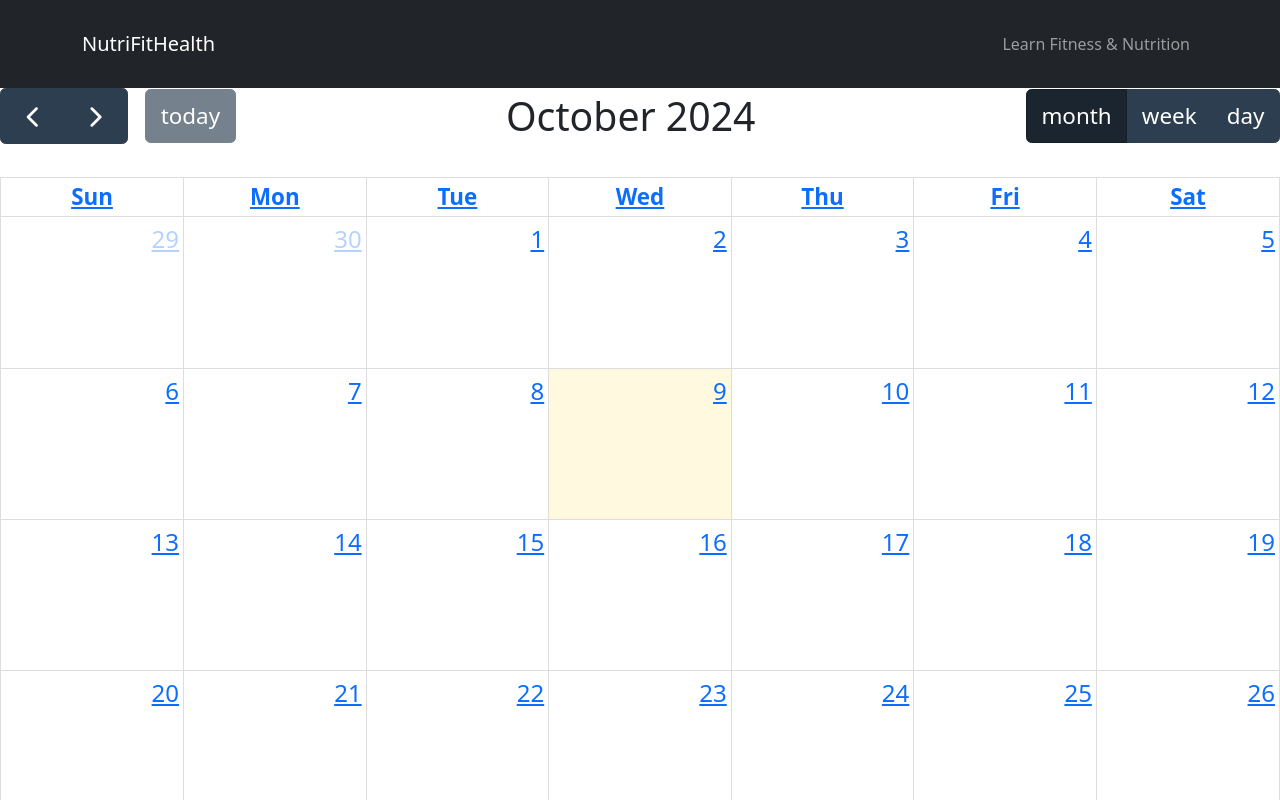
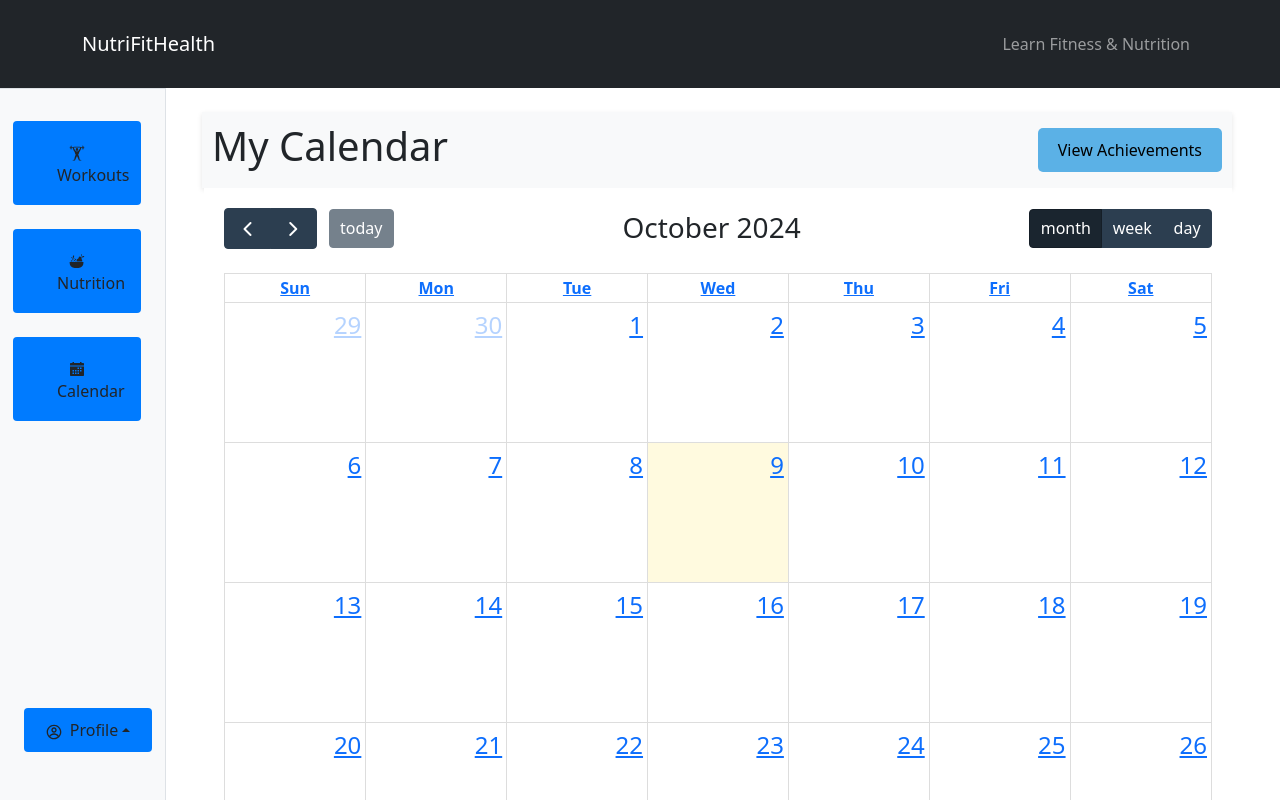
Before and after one commit to iHoopcs/CSC-490---Health-Care-Management-System, a React (Create React App) app in the folder client/: page /calendar in a window 1280 px wide. Shown: the top 800 px of the page. Built offline with nearby package versions, Linux system fonts and the light colour scheme; no server answers.

Commit message:
Added achievement page to Calendar, and added route for achievement page in app.js

```diff
--- a/client/src/App.js
+++ b/client/src/App.js
@@ -9,6 +9,8 @@ import { Workouts } from './pages/Workouts/Workouts.js';
 import { WorkoutPlan } from './pages/Workouts/plan_pages/WorkoutPlan';
 import { WorkoutDay } from './pages/Workouts/plan_pages/WorkoutDay';
 import { Social } from './pages/Social/Social.js';
+import { Achievements } from './pages/Calendar/Achievements/Achievements';
+
 
 /**
   * Entry point of the application used to manage the pages of the
@@ -29,6 +31,7 @@ function App() {
           <Route path='/nutrition' element={<Nutrition />} />
           <Route path='/calendar' element={<Calendar />} />
           <Route path='/social' element={<Social />} />
+          <Route path="/achievements" element={<Achievements />} />
         </Routes>
       </BrowserRouter>
     </>
--- /dev/null
+++ b/client/src/pages/Calendar/Achievements/Achievements.css
@@ -0,0 +1,4 @@
+.achieved {
+    font-weight: bold;
+    color: green;
+  }
--- /dev/null
+++ b/client/src/pages/Calendar/Achievements/Achievements.js
@@ -0,0 +1,87 @@
+import React, { useEffect, useState } from 'react';
+import { SideBar } from '../../../components/dashboard-sidebar/SideBar';
+import axios from 'axios';
+import './Achievements.css';
+
+export const Achievements = () => {
+  const [hasCompletedBabySteps, setHasCompletedBabySteps] = useState(false);
+  const [hasCompletedGettingIt, setHasCompletedGettingIt] = useState(false);
+  const [hasCompletedTitan, setHasCompletedTitan] = useState(false);
+  const [hasCompletedCrumbs, setHasCompletedCrumbs] = useState(false);
+  const [hasCompletedConsistency, setHasCompletedConsistency] = useState(false);
+
+  useEffect(() => {
+    const userEmail = localStorage.getItem('userEmail');
+
+    const checkAchievements = async () => {
+      try {
+        // API calls for workout and meal plan completion data
+        const workoutResponse = await axios.get('http://localhost:8080/api/workout/complete', {
+          params: { email: userEmail },
+        });
+
+        const mealResponse = await axios.get('http://localhost:8080/api/food/complete', {
+          params: { email: userEmail },
+        });
+
+        // Extract data from API responses
+        const { completedWorkouts } = workoutResponse.data;
+        const { completedMeals } = mealResponse.data;
+
+        // Set workout achievement status
+        setHasCompletedBabySteps(completedWorkouts >= 1); // Achievement: Completed 1 workout
+        setHasCompletedGettingIt(completedWorkouts >= 7); // Achievement: Completed 7 workouts
+        setHasCompletedTitan(completedWorkouts >= 30);   // Achievement: Completed 30 workouts
+
+        // Set meal-plan achievement status
+        setHasCompletedCrumbs(completedMeals >= 1);       // Achievement: Completed 1 meal plan
+        setHasCompletedConsistency(completedMeals >= 7);  // Achievement: Completed 7 meal plans
+      } catch (error) {
+        console.error('Error checking achievements:', error);
+      }
+    };
+
+    checkAchievements();
+  }, []);
+
+  return (
+    <div className="achievements-container">
+      <div className="row w-100">
+        <div className="col-sm-auto">
+          <SideBar />
+        </div>
+        <div className="col">
+          <div className="container-fluid p-4">
+            <header className="achievements-header">
+              <h1>My Achievements</h1>
+            </header>
+
+            <div className="achievements-section">
+              <p>Workout Achievements:</p>
+              <ul>
+                <li className={hasCompletedBabySteps ? 'achieved' : ''}>
+                  {hasCompletedBabySteps ? '✓ ' : ''}Baby steps
+                </li>
+                <li className={hasCompletedGettingIt ? 'achieved' : ''}>
+                  {hasCompletedGettingIt ? '✓ ' : ''}Getting it
+                </li>
+                <li className={hasCompletedTitan ? 'achieved' : ''}>
+                  {hasCompletedTitan ? '✓ ' : ''}Titan!
+                </li>
+              </ul>
+              <p>Meal-plan Achievements:</p>
+              <ul>
+                <li className={hasCompletedCrumbs ? 'achieved' : ''}>
+                  {hasCompletedCrumbs ? '✓ ' : ''}Crumbs
+                </li>
+                <li className={hasCompletedConsistency ? 'achieved' : ''}>
+                  {hasCompletedConsistency ? '✓ ' : ''}Consistency
+                </li>
+              </ul>
+            </div>
+          </div>
+        </div>
+      </div>
+    </div>
+  );
+};
--- a/client/src/pages/Calendar/Calendar.css
+++ b/client/src/pages/Calendar/Calendar.css
@@ -1,63 +1,126 @@
+/* Calendar container with flexbox */
 .calendar-container {
-    position: relative;
-  }
-
- /* Calendar.css */
-.hoverable:hover {
-  background-color: #007bff; /* Bootstrap primary color */
-  color: #fff;
-  border-color: #0056b3;
-  cursor: pointer;
+  display: flex;
+  flex-direction: column;
+  height: 100vh;
 }
 
-.workout-event {
-  transition: background-color 0.3s, color 0.3s;
+/* New header styling */
+.calendar-header {
+  background-color: #f8f9fa;
+  padding: 10px;
+  display: flex;  /* Enable flexbox */
+  justify-content: space-between; /* Space the title and button apart */
+  align-items: center; /* Vertically center the items */
+  box-shadow: 0 2px 5px rgba(0, 0, 0, 0.1);
+  font-size: 1.6rem;
+  font-weight: bold;
 }
 
-/* Make the modal wider and taller */
-.modal-dialog {
-  max-width: 80vw; /* Adjust width as needed */
-  max-height: 80vh; /* Adjust height as needed */
+/* Style for the View Achievements button */
+.calendar-header button {
+  background-color: #5bb1e6;  /* Light blue background */
+  color: black;  /* White text color */
+  border: none;  /* Remove default border */
+  padding: 10px 20px;  /* Add some padding for the button */
+  font-size: 1rem;  /* Font size */
+  cursor: pointer;  /* Cursor pointer on hover */
+  border-radius: 5px;  /* Rounded corners */
+  transition: background-color 0.3s ease;  /* Smooth background color transition */
 }
 
-/* Ensure the modal content scrolls if it exceeds the available space */
+/* Button hover effect */
+.calendar-header button:hover {
+  background-color: #5eafdb;  /* Darker blue on hover */
+}
+
+
+/* Layout for sidebar and calendar */
+.dashboard-layout {
+  display: flex;
+  flex: 1;
+  overflow: hidden; /* Prevent sidebar and calendar from overflowing */
+}
+
+/* Left sidebar styling */
+.sidebar {
+  width: 200px; /* Thin sidebar */
+  background-color: #f1f1f1;
+  padding: 20px;
+  box-shadow: 2px 0 5px rgba(0, 0, 0, 0.1);
+  height: 100%;
+  position: fixed; /* Sidebar fixed to the left */
+  top: 60px; /* Adjust based on the header height */
+  bottom: 0;
+  z-index: 10;
+  overflow-y: auto; /* Allow scrolling if content overflows */
+}
+
+.sidebar h2 {
+  margin-bottom: 20px;
+  font-size: 1.2rem;
+}
+
+.sidebar ul {
+  list-style-type: none;
+  padding: 0;
+}
+
+.sidebar li {
+  margin: 10px 0;
+  cursor: pointer;
+  font-size: 1.1rem;
+}
+
+.sidebar li:hover {
+  background-color: #007bff;
+  color: #fff;
+}
+
+/* Calendar section */
+.calendar-section {
+  flex: 1;
+  margin-left: 2px; /* Offset for the sidebar */
+  padding: 20px;
+  background-color: white;
+  overflow-y: auto; /* Allow scrolling if calendar exceeds height */
+}
+
+/* FullCalendar customizations */
+.fc-daygrid-day {
+  height: 140px;
+  min-width: 100px;
+}
+
+.fc-daygrid-day-number {
+  font-size: 1.5rem;
+  padding: 10px;
+}
+
+/* Modal styling */
+.modal-dialog {
+  max-width: 80vw;
+  max-height: 80vh;
+}
+
 .modal-body {
   overflow-y: auto;
-  max-height: 60vh; /* Limit the modal body height */
-  white-space: pre-wrap; /* Preserve line breaks in text */
-  font-size: 1rem; /* Adjust text size if necessary */
+  max-height: 60vh;
+  white-space: pre-wrap;
+  font-size: 1rem;
 }
 
-/* Adjust font size and spacing for clearer layout */
 .modal-title {
-  font-size: 1.5rem; /* Increase title font size */
+  font-size: 1.5rem;
 }
 
 .modal-body p {
-  font-size: 1.1rem; /* Increase text size for better readability */
-}
-
-
-/* Increase the size of each day cell */
-.fc-daygrid-day {
-  height: 140px; /* Adjust this value for taller cells */
-  min-width: 100px; /* Adjust this value for wider cells */
-}
-
-/* Optional: Adjust the font size or padding for better visibility */
-.fc-daygrid-day-number {
-  font-size: 1.5rem; /* Increase the font size of the day numbers */
-  padding: 10px; /* Add some padding */
-}
-
-/* Optional: Increase the overall calendar font size */
-.fc {
-  font-size: 1.4rem; /* Adjust the overall font size of the calendar */
+  font-size: 1.1rem;
 }
 
 .loading-spinner {
   display: flex;
   justify-content: center;
   align-items: center;
-  height: 100vh; /* Full screen height */
+  height: 100vh;
 }
--- a/client/src/pages/Calendar/Calendar.js
+++ b/client/src/pages/Calendar/Calendar.js
@@ -4,6 +4,8 @@ import dayGridPlugin from '@fullcalendar/daygrid';
 import axios from 'axios';
 import 'bootstrap/dist/css/bootstrap.min.css';
 import { Modal, Button } from 'react-bootstrap';
+import { SideBar } from '../../components/dashboard-sidebar/SideBar';
+import { Link } from 'react-router-dom';  // Import Link for navigation
 import './Calendar.css';
 
 // Helper function to check available workout days for a user
@@ -229,6 +231,23 @@ export const Calendar = React.memo(() => {
 
   return (
     <div className="calendar-container">
+    <div className="row w-100">
+      <div className="col-sm-auto">
+        {/* Sidebar */}
+        <SideBar />
+      </div>
+
+      <div className="col">
+        <div className="container-fluid p-4">
+          <header className="calendar-header">
+            <h1>My Calendar</h1>
+            {/* Link to the achievements page */}
+            <Link to="/achievements">
+              <button>View Achievements</button>
+            </Link>
+          </header>
+
+          <div className="calendar-section">
             <FullCalendar
               ref={calendarRef}
               plugins={[dayGridPlugin]}
@@ -251,5 +270,9 @@ export const Calendar = React.memo(() => {
               isCompleted={isCompleted}
             />
           </div>
+        </div>
+      </div>
+    </div>
+  </div>
   );
 });
```
Lines whose indentation alone changed are shown as unchanged.
